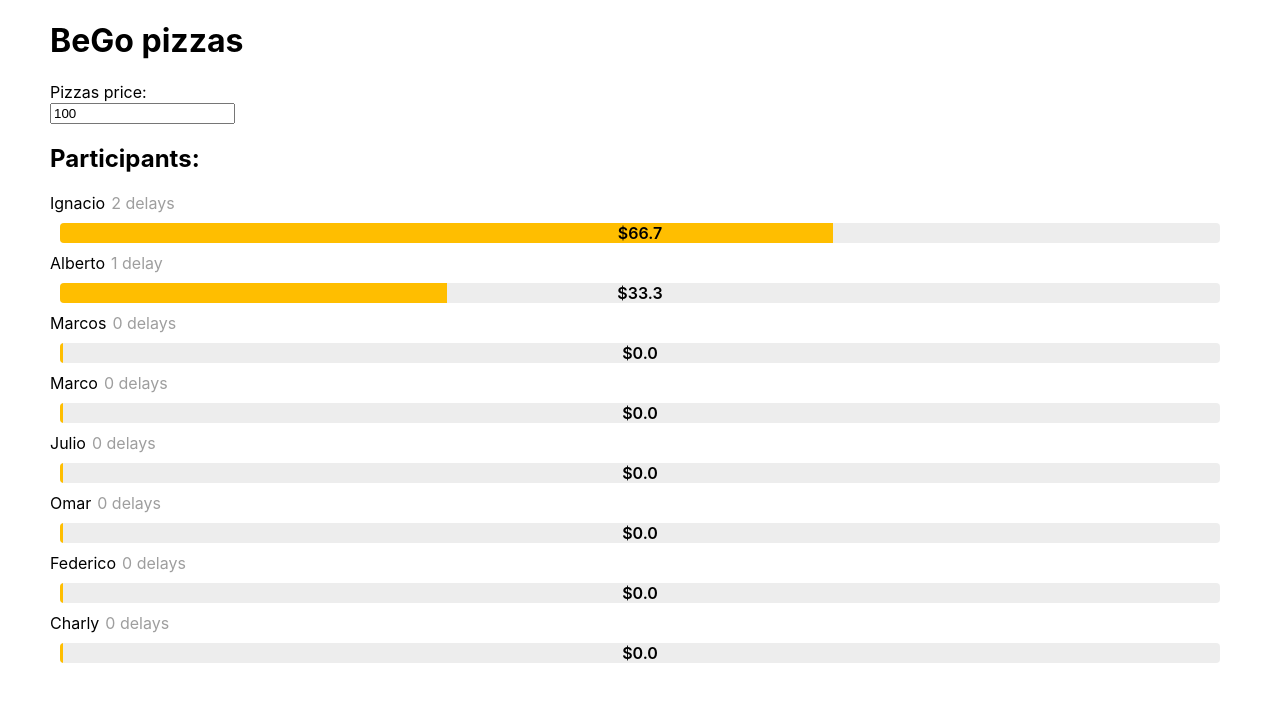
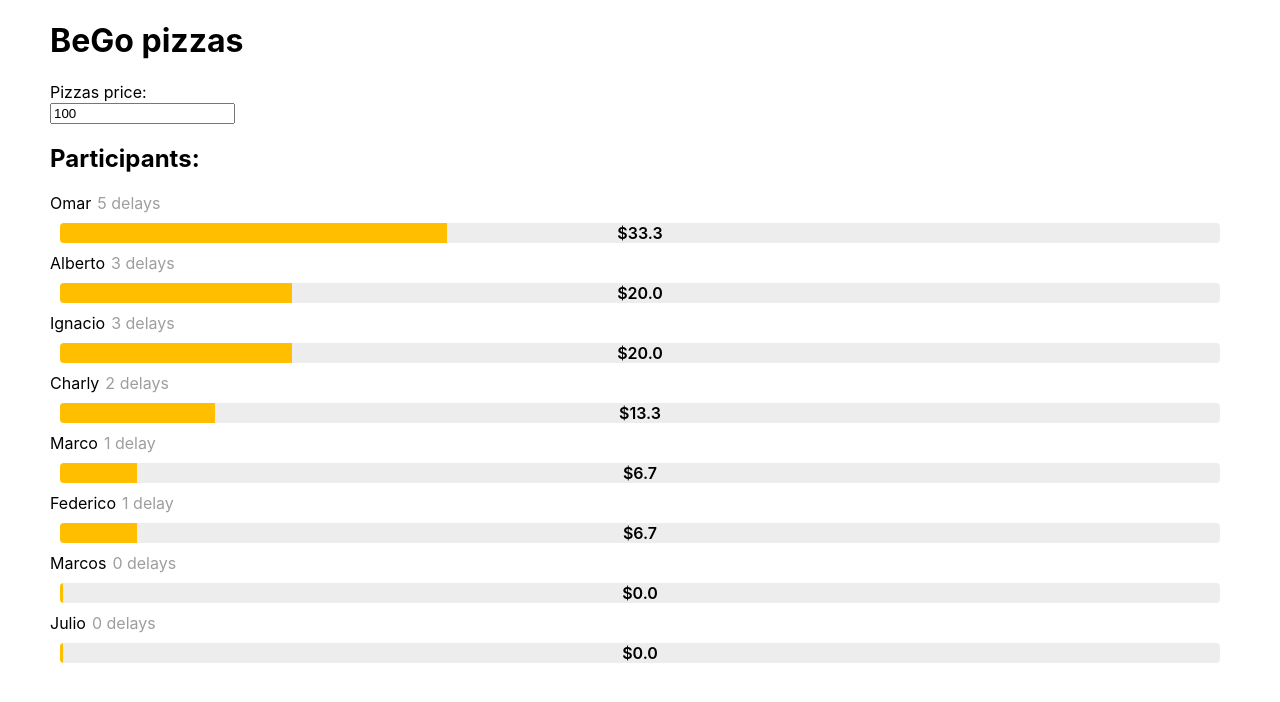
Before and after one commit to marcopolobego/pay-pizza, a React (Create React App) app: page / in a window 1280 px wide. Shown: the top 702 px of the page. Built offline with nearby package versions, Linux system fonts and the light colour scheme.

Commit message:
update pizzap values

```diff
--- a/src/App.tsx
+++ b/src/App.tsx
@@ -24,7 +24,7 @@ class App extends React.Component<AppProps, AppState> {
       },
       {
         name: "Marco",
-        delays: 0,
+        delays: 1,
         toPay: 0,
       },
       {
@@ -34,27 +34,27 @@ class App extends React.Component<AppProps, AppState> {
       },
       {
         name: "Alberto",
+        delays: 3,
+        toPay: 0,
+      },
+      {
+        name: "Omar",
+        delays: 5,
+        toPay: 0,
+      },
+      {
+        name: "Federico",
         delays: 1,
         toPay: 0,
       },
       {
-        name: "Omar",
-        delays: 0,
-        toPay: 0,
-      },
-      {
-        name: "Federico",
-        delays: 0,
-        toPay: 0,
-      },
-      {
         name: "Charly",
-        delays: 0,
+        delays: 2,
         toPay: 0,
       },
       {
         name: "Ignacio",
-        delays: 2,
+        delays: 3,
         toPay: 0,
       },
     ],
@@ -74,15 +74,17 @@ class App extends React.Component<AppProps, AppState> {
 
     const unitPrice = pizzasPrice / totalDelays;
 
-    const toPay = players.map((player): Player => {
-      player.toPay = player.delays * unitPrice || 0;
-      return player;
-    }).sort((playerA: any, playerB: any) => playerB.delays - playerA.delays);
+    const toPay = players
+      .map((player): Player => {
+        player.toPay = player.delays * unitPrice || 0;
+        return player;
+      })
+      .sort((playerA: any, playerB: any) => playerB.delays - playerA.delays);
 
     this.setState({ players: toPay });
   };
 
-  componentDidMount(){
+  componentDidMount() {
     this.calculateAmount(this.state.pizzasPrice);
   }
 
```
